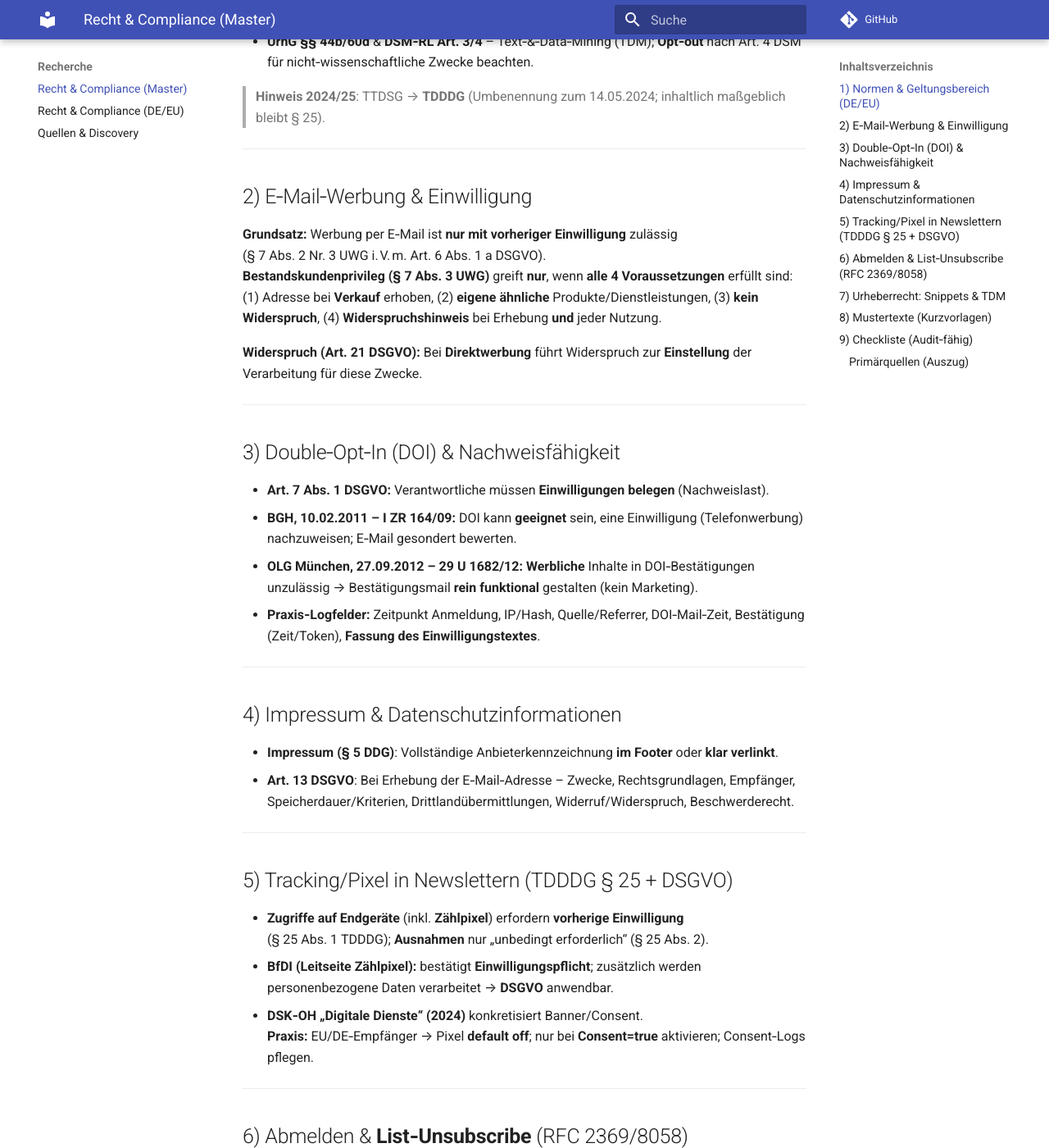
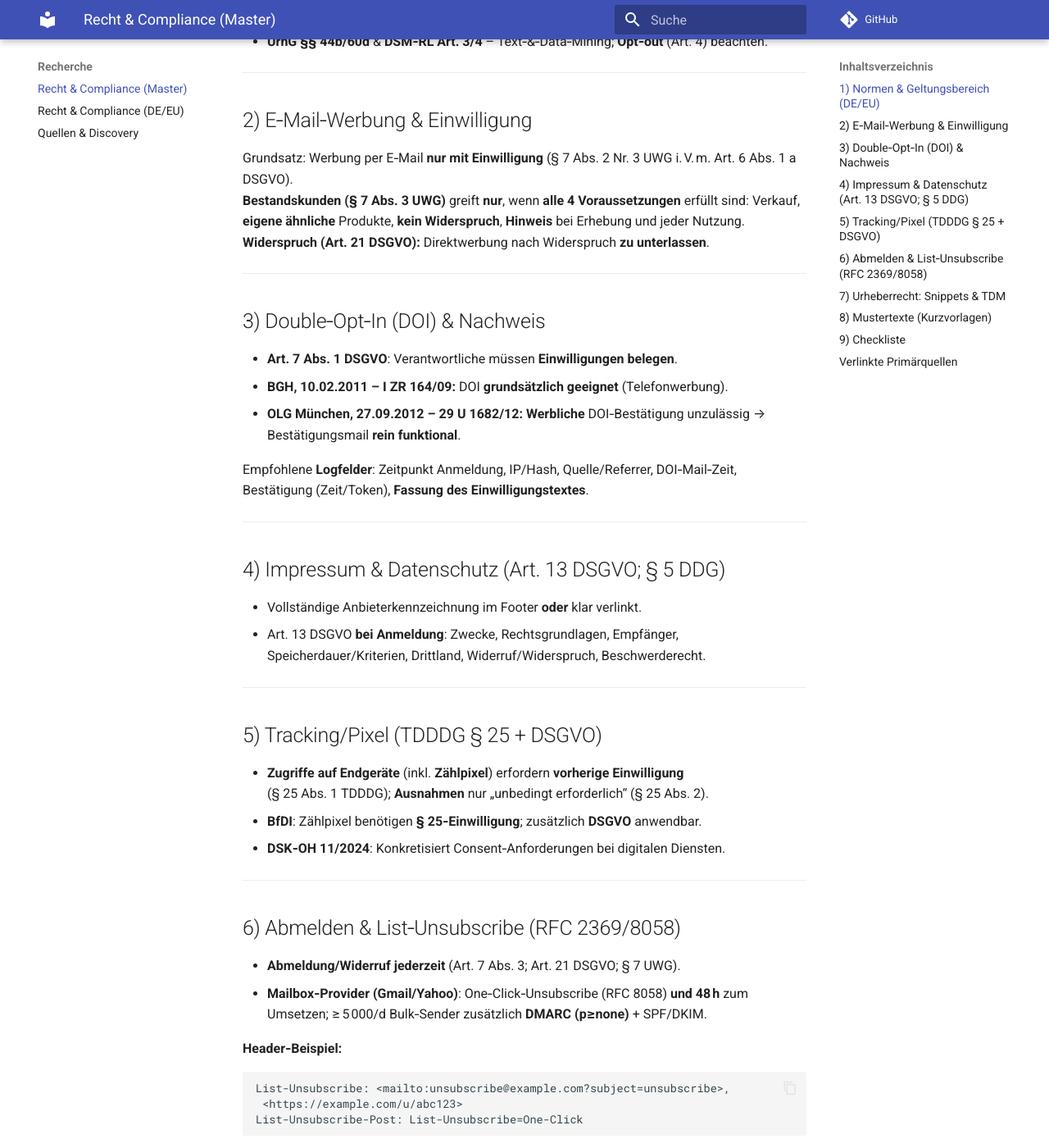
Before and after one commit to timrost/newsletter-bibel, an MkDocs documentation site: the page built from docs/research/recht-master-2025-09-04.md, in a window 1280 px wide and 1400 px high, scrolled down 686 px. Shown: the whole window at 82% size. Built offline with MkDocs 1.6.1 and Material for MkDocs 9.7.7, drawn with Linux system fonts in a browser that asks for light colours; comment, search, counter and statistics services are not loaded; some of the changed text lies outside the part shown.

Commit message:
Patch all Files

````diff
--- a/docs/research/recht-master-2025-09-04.md
+++ b/docs/research/recht-master-2025-09-04.md
@@ -1,61 +1,59 @@
-# Recht & Compliance (DE/EU) – **Masterfassung** für Newsletter & KI‑Recherche
-> **Stand:** 2025-09-04 · **Hinweis:** Keine Rechtsberatung. Bitte aktuellen Gesetzesstand prüfen.
+# Recht & Compliance (DE/EU) – **Masterfassung** (v2, 2025-09-04)
+> **Hinweis:** Keine Rechtsberatung. Rechtslage/Guidance regelmäßig prüfen.
 
-Diese **Masterfassung** ist Phase‑1‑Doku für die Projekt‑Bibel (Master > Kurzfassung). Sie ergänzt die bestehende Kurzseite `research/recht.md` zunächst **ohne** sie zu überschreiben.
+Diese v2 ergänzt v1 um **verlinkte Primärquellen** und kleine Klarstellungen (TDM/Presserecht).
 
 ---
 
 ## 1) Normen & Geltungsbereich (DE/EU)
 
-- **DSGVO** (EU 2016/679) – Art. 7 (**Nachweis** der Einwilligung), Art. 13 (**Informationspflichten**), Art. 21 (**Widerspruch**, Direktwerbung). Quellen: EUR‑Lex/OJ.
+- **DSGVO** – Art. 7 (**Nachweis**), Art. 13 (**Informationspflichten**), Art. 21 (**Widerspruch/Direktwerbung**).
+  → EUR‑Lex: Art. 7, 13, 21 (VO 2016/679).
 - **UWG § 7** – E‑Mail‑Werbung & **Bestandskundenprivileg** (Abs. 3).
-- **DDG § 5** – Anbieterkennzeichnung/Impressum für **digitale Dienste**.
+- **DDG § 5** – Anbieterkennzeichnung/Impressum.
 - **TDDDG § 25** – Zugriff/Speicherung in **Endeinrichtungen** (Cookies/SDK/**Zählpixel**) nur mit **Einwilligung**, Ausnahmen „unbedingt erforderlich“.
 - **UrhG §§ 87f–87h** – Leistungsschutzrecht Presseverleger (Ausnahme: **einzelne Wörter/kleinste Textausschnitte**).
-- **UrhG §§ 44b/60d** & **DSM‑RL Art. 3/4** – Text‑&‑Data‑Mining (TDM); **Opt‑out** nach Art. 4 DSM für nicht‑wissenschaftliche Zwecke beachten.
-
-> **Hinweis 2024/25**: TTDSG → **TDDDG** (Umbenennung zum 14.05.2024; inhaltlich maßgeblich bleibt § 25).
+- **UrhG §§ 44b/60d** & **DSM‑RL Art. 3/4** – Text‑&‑Data‑Mining; **Opt‑out** (Art. 4) beachten.
 
 ---
 
 ## 2) E‑Mail‑Werbung & Einwilligung
 
-**Grundsatz:** Werbung per E‑Mail ist **nur mit vorheriger Einwilligung** zulässig (§ 7 Abs. 2 Nr. 3 UWG i. V. m. Art. 6 Abs. 1 a DSGVO).
-**Bestandskundenprivileg (§ 7 Abs. 3 UWG)** greift **nur**, wenn **alle 4 Voraussetzungen** erfüllt sind: (1) Adresse bei **Verkauf** erhoben, (2) **eigene ähnliche** Produkte/Dienstleistungen, (3) **kein Widerspruch**, (4) **Widerspruchshinweis** bei Erhebung **und** jeder Nutzung.
-
-**Widerspruch (Art. 21 DSGVO):** Bei **Direktwerbung** führt Widerspruch zur **Einstellung** der Verarbeitung für diese Zwecke.
+Grundsatz: Werbung per E‑Mail **nur mit Einwilligung** (§ 7 Abs. 2 Nr. 3 UWG i. V. m. Art. 6 Abs. 1 a DSGVO).
+**Bestandskunden (§ 7 Abs. 3 UWG)** greift **nur**, wenn **alle 4 Voraussetzungen** erfüllt sind: Verkauf, **eigene ähnliche** Produkte, **kein Widerspruch**, **Hinweis** bei Erhebung und jeder Nutzung.
+**Widerspruch (Art. 21 DSGVO):** Direktwerbung nach Widerspruch **zu unterlassen**.
 
 ---
 
-## 3) Double‑Opt‑In (DOI) & Nachweisfähigkeit
+## 3) Double‑Opt‑In (DOI) & Nachweis
 
-- **Art. 7 Abs. 1 DSGVO:** Verantwortliche müssen **Einwilligungen belegen** (Nachweislast).
-- **BGH, 10.02.2011 – I ZR 164/09:** DOI kann **geeignet** sein, eine Einwilligung (Telefonwerbung) nachzuweisen; E‑Mail gesondert bewerten.
-- **OLG München, 27.09.2012 – 29 U 1682/12:** **Werbliche** Inhalte in DOI‑Bestätigungen unzulässig → Bestätigungsmail **rein funktional** gestalten (kein Marketing).
-- **Praxis‑Logfelder:** Zeitpunkt Anmeldung, IP/Hash, Quelle/Referrer, DOI‑Mail‑Zeit, Bestätigung (Zeit/Token), **Fassung des Einwilligungstextes**.
+- **Art. 7 Abs. 1 DSGVO**: Verantwortliche müssen **Einwilligungen belegen**.
+- **BGH, 10.02.2011 – I ZR 164/09:** DOI **grundsätzlich geeignet** (Telefonwerbung).
+- **OLG München, 27.09.2012 – 29 U 1682/12:** **Werbliche** DOI‑Bestätigung unzulässig → Bestätigungsmail **rein funktional**.
+
+Empfohlene **Logfelder**: Zeitpunkt Anmeldung, IP/Hash, Quelle/Referrer, DOI‑Mail‑Zeit, Bestätigung (Zeit/Token), **Fassung des Einwilligungstextes**.
 
 ---
 
-## 4) Impressum & Datenschutzinformationen
+## 4) Impressum & Datenschutz (Art. 13 DSGVO; § 5 DDG)
 
-- **Impressum (§ 5 DDG)**: Vollständige Anbieterkennzeichnung **im Footer** oder **klar verlinkt**.
-- **Art. 13 DSGVO**: Bei Erhebung der E‑Mail‑Adresse – Zwecke, Rechtsgrundlagen, Empfänger, Speicherdauer/Kriterien, Drittlandübermittlungen, Widerruf/Widerspruch, Beschwerderecht.
+- Vollständige Anbieterkennzeichnung im Footer **oder** klar verlinkt.
+- Art. 13 DSGVO **bei Anmeldung**: Zwecke, Rechtsgrundlagen, Empfänger, Speicherdauer/Kriterien, Drittland, Widerruf/Widerspruch, Beschwerderecht.
 
 ---
 
-## 5) Tracking/Pixel in Newslettern (TDDDG § 25 + DSGVO)
+## 5) Tracking/Pixel (TDDDG § 25 + DSGVO)
 
 - **Zugriffe auf Endgeräte** (inkl. **Zählpixel**) erfordern **vorherige Einwilligung** (§ 25 Abs. 1 TDDDG); **Ausnahmen** nur „unbedingt erforderlich“ (§ 25 Abs. 2).
-- **BfDI (Leitseite Zählpixel):** bestätigt **Einwilligungspflicht**; zusätzlich werden personenbezogene Daten verarbeitet → **DSGVO** anwendbar.
-- **DSK‑OH „Digitale Dienste“ (2024)** konkretisiert Banner/Consent.
-**Praxis:** EU/DE‑Empfänger → Pixel **default off**; nur bei **Consent=true** aktivieren; Consent‑Logs pflegen.
+- **BfDI**: Zählpixel benötigen **§ 25‑Einwilligung**; zusätzlich **DSGVO** anwendbar.
+- **DSK‑OH 11/2024**: Konkretisiert Consent‑Anforderungen bei digitalen Diensten.
 
 ---
 
-## 6) Abmelden & **List‑Unsubscribe** (RFC 2369/8058)
+## 6) Abmelden & List‑Unsubscribe (RFC 2369/8058)
 
-- **Widerruf/Abmeldung jederzeit** (Art. 7 Abs. 3; Art. 21 DSGVO; § 7 UWG).
-- **Mailbox‑Anforderungen 2024/25:** **One‑Click** `List-Unsubscribe-Post: List-Unsubscribe=One-Click` (RFC 8058); **48 h** zum Umsetzen (Gmail/Yahoo).
+- **Abmeldung/Widerruf jederzeit** (Art. 7 Abs. 3; Art. 21 DSGVO; § 7 UWG).
+- **Mailbox‑Provider (Gmail/Yahoo)**: One‑Click‑Unsubscribe (RFC 8058) **und** **48 h** zum Umsetzen; ≥ 5 000/d Bulk‑Sender zusätzlich **DMARC (p≥none)** + SPF/DKIM.
 
 **Header‑Beispiel:**
 ```
@@ -76,35 +74,38 @@ List-Unsubscribe-Post: List-Unsubscribe=One-Click
 ## 8) Mustertexte (Kurzvorlagen)
 
 **Einwilligung (neben Eingabefeld):**
-> „Ich möchte den Newsletter von … per E‑Mail erhalten. Ich willige in die Verarbeitung meiner E‑Mail‑Adresse zum Versand ein. Ich kann meine Einwilligung jederzeit widerrufen, z. B. über den Abmeldelink in jeder E‑Mail. Hinweise (Art. 13 DSGVO) in der Datenschutzerklärung.“
+> „Ich möchte den Newsletter von … per E‑Mail erhalten … Widerruf jederzeit … Hinweise (Art. 13 DSGVO) in der Datenschutzerklärung.“
 
 **DOI‑Bestätigung (ohne Werbung):**
-> Betreff: „Bitte bestätigen Sie Ihre Newsletter‑Anmeldung“
-> „Sie haben die Anmeldung mit {mail} angestoßen. Bitte bestätigen: {URL}. Wenn Sie sich nicht angemeldet haben, ignorieren Sie diese E‑Mail.“
+> Betreff: „Bitte bestätigen Sie Ihre Newsletter‑Anmeldung“ …
 
 **Footer‑Block:**
-> {Unternehmen} · {Adresse} · {Kontakt} · [Impressum](#) · [Datenschutz](#) · [Abmelden](#)
+> {{Unternehmen}} · {{Adresse}} · {{Kontakt}} · [Impressum](#) · [Datenschutz](#) · [Abmelden](#)
 
 ---
 
-## 9) Checkliste (Audit‑fähig)
+## 9) Checkliste
 
 - [ ] Einwilligungstext & **Nachweis** (Art. 7/13 DSGVO)
 - [ ] DOI‑Mail **ohne Werbung**; Logs vollständig
 - [ ] **Impressum** nach § 5 DDG
 - [ ] **Pixel** nur mit § 25 TDDDG‑Einwilligung
-- [ ] **List‑Unsubscribe** (RFC 2369/8058)
+- [ ] **List‑Unsubscribe** (RFC 2369/8058) + **48 h**
 - [ ] **TDM‑Opt‑out** geprüft
 
 ---
 
-### Primärquellen (Auszug)
-- DSGVO (Art. 7/13/21) – EUR‑Lex/OJ
-- UWG § 7 – gesetze‑im‑internet.de
-- DDG § 5 – gesetze‑im‑internet.de
-- TDDDG § 25 – gesetze‑im‑internet.de
-- BfDI – Zählpixel
-- DSK‑OH „Digitale Dienste“ (2024)
-- RFC 2369 · RFC 8058
-- UrhG §§ 87f–87h · § 44b · § 60d
-- DSM‑RL (EU) 2019/790
+## Verlinkte Primärquellen
+- **DSGVO** (EUR‑Lex): https://eur-lex.europa.eu/eli/reg/2016/679/oj  (Art. 7/13/21)
+- **UWG § 7**: https://www.gesetze-im-internet.de/uwg_2004/__7.html
+- **DDG § 5**: https://www.gesetze-im-internet.de/ddg/__5.html
+- **TDDDG § 25**: https://www.gesetze-im-internet.de/ttdsg/__25.html
+- **BfDI – Zählpixel**: https://www.bfdi.bund.de/DE/Buerger/Inhalte/Telemedien/Z%C3%A4hlpixel.html
+- **DSK‑OH Digitale Dienste (11/2024)**: https://www.datenschutzkonferenz-online.de/media/oh/OH_Digitale_Dienste.pdf
+- **RFC 2369 (List‑Unsubscribe)**: https://www.ietf.org/rfc/rfc2369.txt
+- **RFC 8058 (One‑Click)**: https://datatracker.ietf.org/doc/html/rfc8058
+- **BGH I ZR 164/09 (DOI Nachweis)**: https://juris.bundesgerichtshof.de/cgi-bin/rechtsprechung/document.py?Art=en&Gericht=bgh&anz=1&nr=57082&pos=0
+- **OLG München 29 U 1682/12 (DOI‑Bestätigung)**: https://medien-internet-und-recht.de/volltext.php?mir_dok_id=2427
+- **UrhG § 44b / § 60d**: https://www.gesetze-im-internet.de/urhg/__44b.html · https://www.gesetze-im-internet.de/urhg/__60d.html
+- **UrhG §§ 87f–87h**: https://www.gesetze-im-internet.de/urhg/__87f.html
+- **DSM‑RL (EU 2019/790)**: https://eur-lex.europa.eu/eli/dir/2019/790/oj
````
Also changed, not shown: docs/adr/ADR-0003-geo-aboutness-region-scoring.md (+2 -55 lines), docs/runbooks/newsletter-compliance-runbook-master-2025-09-04.md (+25 -10 lines).
